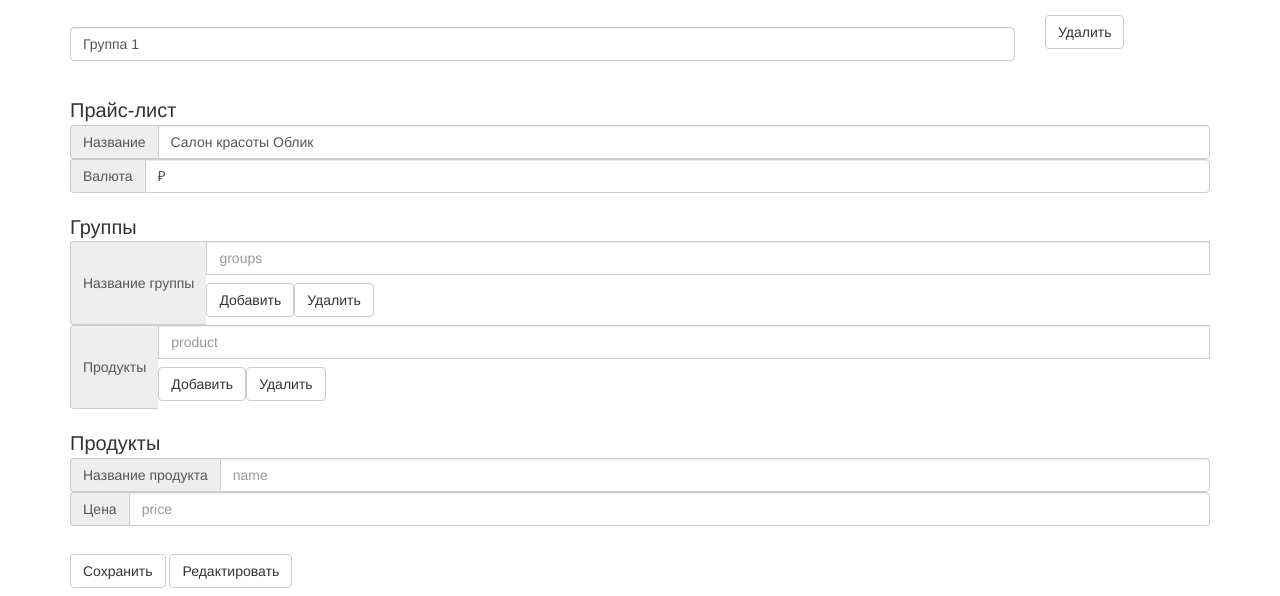
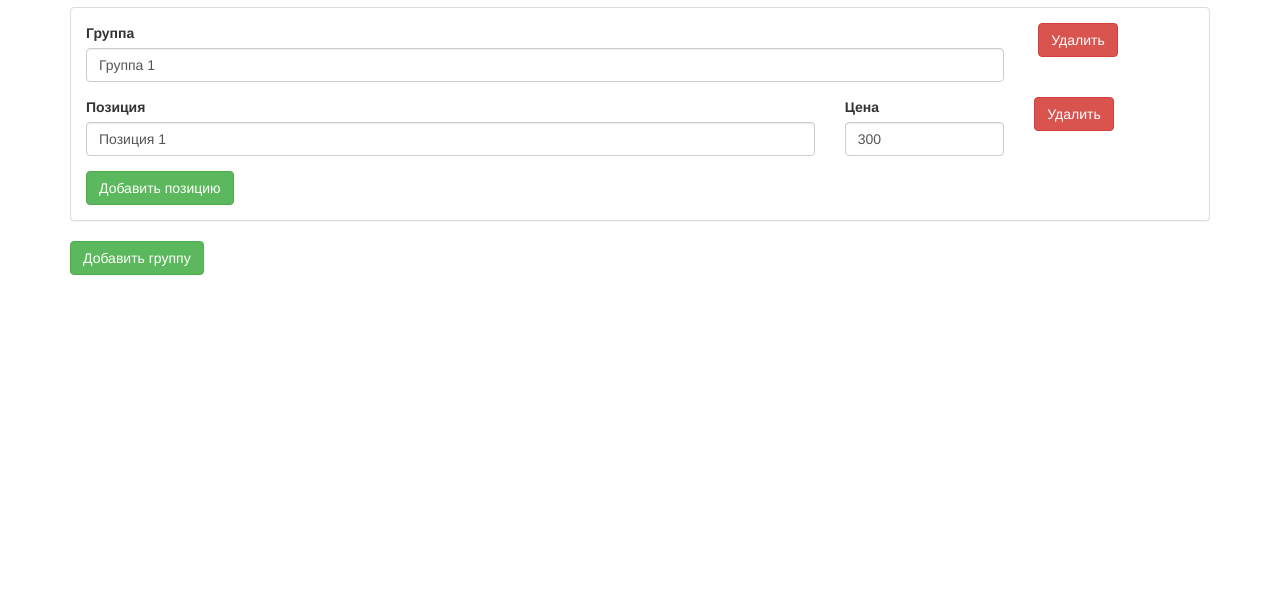
Before and after one commit to svetlana-sotnikova/research-bootstrap, a plain HTML site: page index.html in a window 1280 px wide. Shown: the part 265-861 px from the top of the page. After the commit the page ends 800 px from the top, so only its background shows below. Drawn offline with nearby package versions, Linux system fonts and the light colour scheme.

Commit message:
внесла правки

```diff
--- a/index.html
+++ b/index.html
@@ -84,66 +84,58 @@
   <div class="container">
     <h2>Группа</h2>
 
+    <div class="panel panel-default">
+      <div class="panel-body">
         <div class="row">
           <div class="col-md-10">
             <div class="form-group">
-          <label for="pricelist-group"></label>
+              <label for="pricelist-group">Группа</label>
               <input type="text" class="form-control" id="pricelist-group" value="Группа 1">
             </div>
           </div>
+
           <div class="col-md-2">
-        <button type="button" class="btn btn-default navbar-btn">Удалить</button>
+            <div class="form-group">
+              <label> </label>
+              <button type="button" class="btn btn-danger">Удалить</button>
             </div>
           </div>
         </div>
 
-  <div class="container">
-    <div style="font-size: 20px; margin: 20px 0;">
-      Прайс-лист
-
-      <div class="input-group">
-        <span class="input-group-addon" id="basic-addon1">Название</span>
-        <input type="text" class="form-control" placeholder="name" value="Салон красоты Облик" aria-describedby="basic-addon1">
-      </div>
-
-      <div class="input-group">
-        <span class="input-group-addon" id="basic-addon1">Валюта</span>
-        <input type="text" class="form-control" placeholder="currency" value="₽" aria-describedby="basic-addon1">
+        <div class="row">
+          <div class="col-md-8">
+            <div class="form-group">
+              <label for="pricelist-position">Позиция</label>
+              <input type="text" class="form-control" id="pricelist-position" value="Позиция 1">
             </div>
           </div>
 
-    <div style="font-size: 20px; margin: 20px 0;">Группы
-      <div class="input-group">
-        <span class="input-group-addon" id="basic-addon1">Название группы</span>
-        <input type="text" class="form-control" placeholder="groups" value="" aria-describedby="basic-addon1">
-        <button type="button" class="btn btn-default navbar-btn">Добавить</button>
-        <button type="button" class="btn btn-default navbar-btn">Удалить</button>
-      </div>
-
-      <div class="input-group">
-        <span class="input-group-addon" id="basic-addon1">Продукты</span>
-        <input type="text" class="form-control" placeholder="product" value="" aria-describedby="basic-addon1">
-        <button type="button" class="btn btn-default navbar-btn">Добавить</button>
-        <button type="button" class="btn btn-default navbar-btn">Удалить</button>
+          <div class="col-md-2">
+            <div class="form-group">
+              <label for="pricelist-price">Цена</label>
+              <input type="text" class="form-control" id="pricelist-price" value="300">
             </div>
           </div>
 
-    <div style="font-size: 20px; margin: 20px 0;">Продукты
-      <div class="input-group">
-        <span class="input-group-addon" id="basic-addon1">Название продукта</span>
-        <input type="text" class="form-control" placeholder="name" value="" aria-describedby="basic-addon1">
-      </div>
-
-      <div class="input-group">
-        <span class="input-group-addon" id="basic-addon1">Цена</span>
-        <input type="text" class="form-control" placeholder="price" value="" aria-describedby="basic-addon1">
+          <div class="col-md-2">
+            <button type="button" class="btn btn-danger">Удалить</button>
           </div>
         </div>
 
-    <button type="button" class="btn btn-default navbar-btn">Сохранить</button>
-    <button type="button" class="btn btn-default navbar-btn">Редактировать</button>
+        <div class="row">
+          <div class="col-md-12">
+            <button type="button" class="btn btn-success">Добавить позицию</button>
+          </div>
+        </div>
+      </div>
     </div>
 
+    <div class="row">
+      <div class="col-md-12">
+        <button type="button" class="btn btn-success">Добавить группу</button>
+      </div>
+    </div>
+  </div>
 
   <!-- jQuery (necessary for Bootstrap's JavaScript plugins) -->
   <script src="https://ajax.googleapis.com/ajax/libs/jquery/1.12.4/jquery.min.js"></script>
```
Lines whose indentation alone changed are shown as unchanged.
